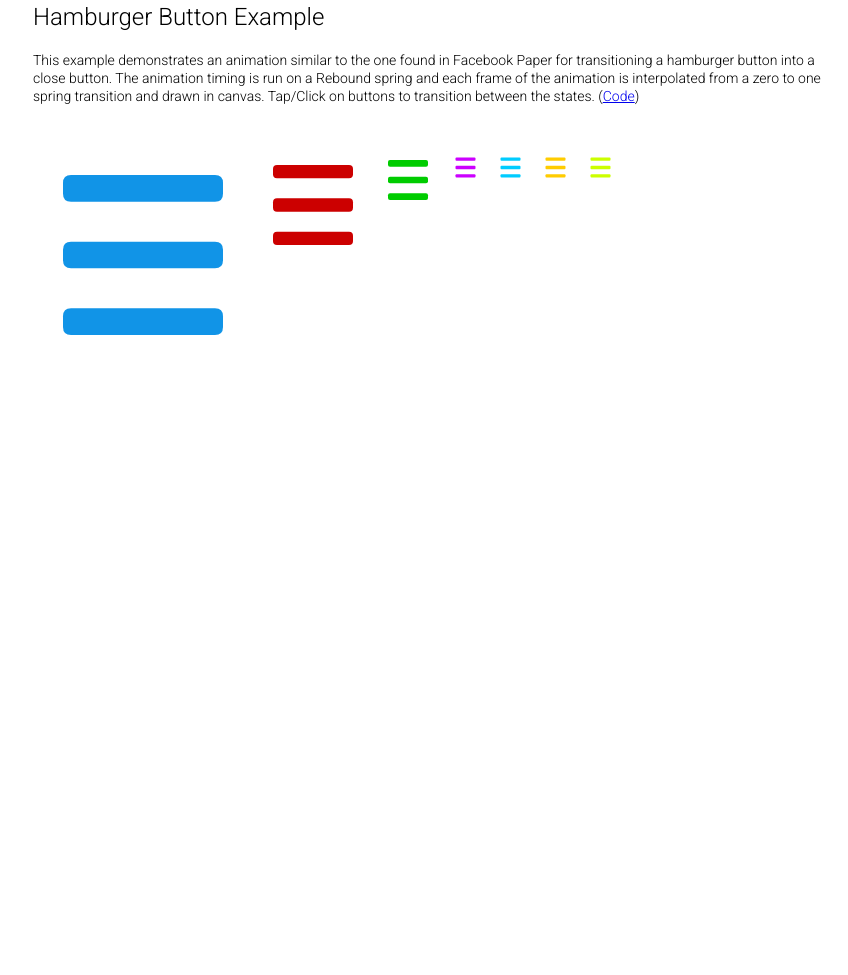
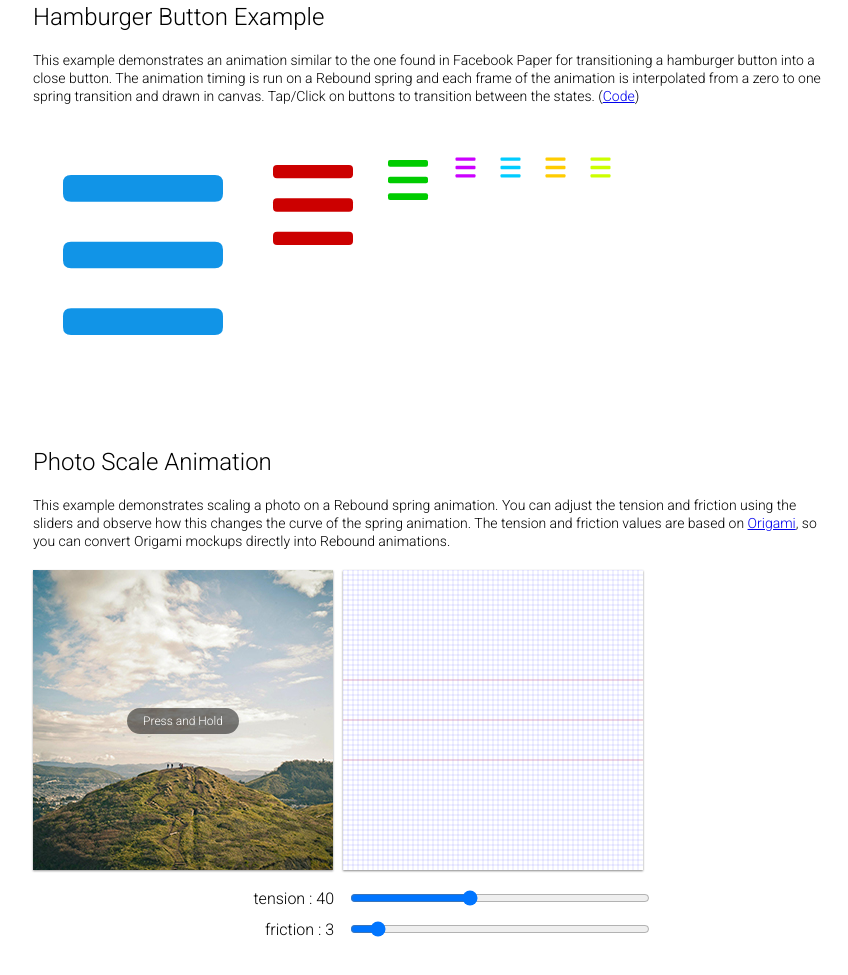
Before and after one commit to facebookarchive/rebound-js, a website: page examples/index.html in a window 1280 px wide. Shown: the part 211-1186 px from the top of the page, without its empty margins (207-1055 px from the left). Before the commit the page ends 800 px from the top, so only its background shows below. Drawn offline with Linux system fonts and the light colour scheme; a web font is replaced by a local one.

Commit message:
add the scaling example from the rebound project page

```diff
--- a/examples/hamburgerButton.js
+++ b/examples/hamburgerButton.js
@@ -139,26 +139,6 @@
     }
   });
 
-  // Create a couple of utilities.
-
-  var slice = Array.prototype.slice;
-  var concat = Array.prototype.concat;
-
-  function bind(func, context) {
-    args = slice.call(arguments, 2);
-    return function() {
-      func.apply(context, concat.call(args, slice.call(arguments)));
-    };
-  }
-
-  function extend(target, source) {
-    for (var key in source) {
-      if (source.hasOwnProperty(key)) {
-        target[key] = source[key];
-      }
-    }
-  }
-
   // Export the control.
   if (typeof exports != 'undefined') {
     extend(exports, hb);
--- a/examples/index.html
+++ b/examples/index.html
@@ -2,11 +2,18 @@
 <html>
 <head>
   <title>Rebound JS</title>
+  <link href="http://fonts.googleapis.com/css?family=Droid+Sans+Mono|Roboto:400,300,700" rel="stylesheet" type="text/css">
+
   <script type="text/javascript" src="../rebound.js"></script>
+
+  <script type="text/javascript" src="util.js"></script>
   <script type="text/javascript" src="hamburgerButton.js"></script>
+  <script type="text/javascript" src="photoScaleExample.js"></script>
   <script type="text/javascript" src="example.js"></script>
+
   <link rel="stylesheet" type="text/css" href="main.css" />
-  <link href="http://fonts.googleapis.com/css?family=Droid+Sans+Mono|Roboto:400,300,700" rel="stylesheet" type="text/css">
+  <link rel="stylesheet" type="text/css" href="photoScaler.css" />
+
   <link rel="icon" href="images/favicon.ico" type="image/x-icon">
 </head>
 <body>
@@ -19,6 +26,8 @@
         with <a href="http://www.github.com/facebook/rebound-js" target="_blank">rebound-js</a>.
       </div>
     </div>
+
+    <!-- Hamburger Menu -->
     <div class="exampleHeader">
       <h2 class="exampleTitle">Hamburger Button Example</h2>
       <div class="exampleDescription">
@@ -28,7 +37,36 @@
         from a zero to one spring transition and drawn in canvas. Tap/Click on buttons
         to transition between the states. (<a href="https://github.com/facebook/rebound-js/blob/master/examples/hamburgerButton.js" target="_blank">Code</a>)
       </div>
-      <div id="hamburgerButtonExample" class="exampleContainer">
+    </div>
+    <div id="hamburgerButtonExample" class="exampleContainer">
+    </div>
+
+    <br />
+    <!-- Photo Scaler -->
+    <div class="exampleHeader">
+      <h2 class="exampleTitle">Photo Scale Animation</h2>
+      <div class="exampleDescription">
+        This example demonstrates scaling a photo on a Rebound spring animation. You can adjust the
+        tension and friction using the sliders and observe how this changes the curve of the spring
+        animation. The tension and friction values are based on
+        <a href="http://facebook.github.io/origami/">Origami</a>, so you can convert Origami mockups
+        directly into Rebound animations.
+      </div>
+    </div>
+    <div class="demo_container">
+      <canvas id="graph-canvas" width="600" height="600"></canvas>
+      <div id="example-photo" class="photo" onmousedown="this.className='photo down'">
+        <div class="pill">Press and Hold</div>
+      </div>
+      <div class="controls">
+        <div>
+          <label for="tension">tension : <span id="tension_value">40</span></label>
+          <input type="range" id="tension" name="tension" min="1" max="100" value="40" />
+        </div>
+        <div>
+          <label for="friction">friction : <span id="friction_value">3</span></label>
+          <input type="range" id="friction" name="friction" min="1" max="30" value="3" />
+        </div>
       </div>
     </div>
 
--- a/examples/main.css
+++ b/examples/main.css
@@ -41,6 +41,9 @@
   }
 
 
+  .exampleHeader {
+    margin-bottom: 20px;
+  }
     h2.exampleTitle {
     }
 
@@ -49,6 +52,7 @@
         font-size: 14px;
         line-height: 18px;
       }
+
   .example {
     margin: 10px;
   }
--- /dev/null
+++ b/examples/photoScaleExample.js
@@ -0,0 +1,104 @@
+var example1 = function() {
+  var springSystem = new rebound.SpringSystem();
+  var spring = createSpring(springSystem, 40, 3);
+  var springConfig = spring.getSpringConfig();
+  var photo = document.getElementById('example-photo');
+  spring.addListener({
+    el: null,
+    onSpringUpdate: function(spring) {
+      this.el = this.el || photo;
+      var val = spring.getCurrentValue();
+      val = mapValueFromRangeToRange(val, 0, -1, 1, 0.5);
+      scale(this.el, val);
+    }
+  });
+
+  var scalingExample = document.getElementById('scaling-example');
+
+  var canvas = document.getElementById('graph-canvas');
+  var ctx = canvas.getContext('2d');
+  var graphScale = 80;
+
+  var graphingSpringSystemListener = new GraphingSpringSystemListener()
+
+  drawGridLines(canvas, ctx, graphScale);
+
+  var time = 0;
+
+  function GraphingSpringSystemListener() {
+    this.height = canvas.height;
+    this.width = canvas.width;
+    this.lastTime = 0;
+  };
+
+  extend(GraphingSpringSystemListener.prototype, {
+    onBeforeIntegrate: function() {
+    },
+
+    onAfterIntegrate: function() {
+      time+=3;
+      this.graphSpring(spring, 'black');
+
+      if (time >= 600) {
+        ctx.moveTo(0, canvas.height / 2);
+        ctx.clearRect(0, 0, canvas.width, canvas.height);
+        drawGridLines(canvas, ctx, graphScale);
+        time = 0;
+        graphingSpringSystemListener.lastTime = time;
+        done = true;
+      }
+      this.lastTime = time;
+    },
+
+    graphSpring: function(spring, color) {
+      var x = time;
+      var y = spring.getCurrentValue() * graphScale + this.height / 2;
+      if (this.lastX > x) this.lastX = 1;
+      ctx.beginPath();
+      ctx.moveTo(this.lastTime, spring.lastY || this.height / 2);
+      ctx.strokeStyle = color;
+      ctx.lineWidth = 2;
+      ctx.lineTo(x, y);
+      ctx.stroke();
+      ctx.closePath();
+      spring.lastY = y;
+    }
+  });
+
+  springSystem.addListener(graphingSpringSystemListener);
+
+  photo.addEventListener(downEvt, function() {
+    spring.setEndValue(-1);
+  });
+
+  document.body.addEventListener(upEvt, function() {
+    spring.setEndValue(0);
+  });
+
+  var frictionControl = document.getElementById('friction');
+  var frictionValue = document.getElementById('friction_value');
+  var tensionControl = document.getElementById('tension');
+  var tensionValue = document.getElementById('tension_value');
+
+
+  var onFrictionChange = function() {
+    springConfig.friction =
+      rebound.OrigamiValueConverter.frictionFromOrigamiValue(frictionControl.value);
+    frictionValue.innerHTML = frictionControl.value;
+  };
+
+  var onTensionChange = function() {
+    springConfig.tension =
+      rebound.OrigamiValueConverter.tensionFromOrigamiValue(tensionControl.value);
+    tensionValue.innerHTML = tensionControl.value;
+  };
+
+  frictionControl.addEventListener('change', onFrictionChange);
+  frictionControl.addEventListener('input', onFrictionChange);
+
+  tensionControl.addEventListener('change', onTensionChange);
+  tensionControl.addEventListener('input', onTensionChange);
+};
+
+
+document.addEventListener('DOMContentLoaded', example1);
--- /dev/null
+++ b/examples/photoScaler.css
@@ -0,0 +1,74 @@
+.demo_container {
+  position: relative;
+}
+
+#graph-canvas {
+  width: 300px;
+  height: 300px;
+  box-shadow: 0px 1px 2px #888;
+  left: 310px;
+  position: relative;
+}
+
+.photo {
+  -webkit-transform: scale3d(1,1,1);
+  width: 300px;
+  height: 300px;
+  display: block;
+  box-shadow: 0px 1px 2px #999;
+  position: absolute;
+  top: 0px;
+  left: 0px;
+  background: url(images/landscape.jpg);
+}
+
+.controls {
+  text-align: center;
+  margin: auto;
+  margin-top: 10px;
+  width: 500px;
+}
+
+.controls label {
+  font-weight: 300;
+  font-size: 16px;
+  height: 30px;
+  line-height: 30px;
+  padding-right: 10px;
+  display: inline-block;
+  width: 120px;
+  text-align: right;
+}
+
+.controls input {
+  width: 300px;
+  height: 30px;
+  vertical-align:middle;
+  margin-top: -2px;
+}
+
+.pill {
+  border-radius: 32px;
+  background-color: rgba(0, 0, 0, 0.5);
+  position: absolute;
+  top: 50%;
+  left: 50%;
+  margin-left: -56px;
+  margin-top: -12px;
+  width: 100px;
+  color: #fff;
+  text-align: center;
+  padding: 6px;
+  font-size: 12px;
+  cursor: default;
+  -webkit-transition: opacity 0.3s;
+  -moz-transition: opacity 0.3s;
+  -ms-transition: opacity 0.3s;
+  -o-transition: opacity 0.3s;
+  transition: opacity 0.3s;
+  opacity: 1;
+}
+
+.photo.down .pill{
+  opacity: 0;
+}
--- /dev/null
+++ b/examples/util.js
@@ -0,0 +1,87 @@
+(function() {
+  window.createSpring = function createSpring(springSystem, friction, tension, rawValues) {
+    var spring = springSystem.createSpring();
+    var springConfig;
+    if (rawValues) {
+      springConfig = new rebound.SpringConfig(friction, tension);
+    } else {
+      springConfig = rebound.SpringConfig.fromOrigamiTensionAndFriction(friction, tension);
+    }
+    spring.setSpringConfig(springConfig);
+    spring.setCurrentValue(0);
+    return spring;
+  }
+
+  window.xlat = function xlat(el, x, y) {
+    el.style.mozTransform =
+    el.style.msTransform =
+    el.style.webkitTransform =
+    el.style.transform = 'translate3d(' + x + 'px, ' + y + 'px, 0px)';
+  }
+
+  window.scale = function scale(el, val) {
+    el.style.mozTransform =
+    el.style.msTransform =
+    el.style.webkitTransform =
+    el.style.transform = 'scale3d(' + val + ', ' + val + ', 1)';
+  }
+
+  window.drawGridLines = function(canvas, ctx, graphScale) {
+    ctx.beginPath();
+    ctx.moveTo(0, canvas.height / 2);
+    ctx.lineTo(canvas.width, canvas.height / 2);
+    ctx.moveTo(0, -1 * graphScale + canvas.height / 2);
+    ctx.lineTo(canvas.width, -1 * graphScale + canvas.height / 2);
+    ctx.moveTo(0, 1 * graphScale + canvas.height / 2);
+    ctx.lineTo(canvas.width, 1 * graphScale + canvas.height / 2);
+    ctx.lineWidth = 0.5;
+    ctx.strokeStyle = '#ff0000';
+    ctx.stroke();
+    ctx.closePath();
+    ctx.lineWidth = 0.25;
+    ctx.beginPath();
+    for (var i = 0; i < 600; i+= 10) {
+      ctx.moveTo(0, i);
+      ctx.lineTo(canvas.width, i);
+    }
+    for (var i = 0; i < 600; i+=10) {
+      ctx.moveTo(i, 0);
+      ctx.lineTo(i, canvas.height);
+    }
+    ctx.strokeStyle = '#0000ff';
+    ctx.stroke();
+    ctx.lineWidth = 1;
+    ctx.closePath();
+  }
+
+  window.mapValueFromRangeToRange = function(value, fromLow, fromHigh, toLow, toHigh) {
+    fromRangeSize = fromHigh - fromLow;
+    toRangeSize = toHigh - toLow;
+    valueScale = (value - fromLow) / fromRangeSize;
+    return toLow + (valueScale * toRangeSize);
+  }
+
+  window.downEvt = window.ontouchstart !== undefined ? 'touchstart' : 'mousedown';
+  window.upEvt = window.ontouchend !== undefined ? 'touchend' : 'mouseup';
+
+  // Create a couple of utilities.
+
+  var slice = Array.prototype.slice;
+  var concat = Array.prototype.concat;
+
+  window.bind = function(func, context) {
+    args = slice.call(arguments, 2);
+    return function() {
+      func.apply(context, concat.call(args, slice.call(arguments)));
+    };
+  }
+
+  window.extend = function(target, source) {
+    for (var key in source) {
+      if (source.hasOwnProperty(key)) {
+        target[key] = source[key];
+      }
+    }
+  }
+
+})();
--- a/rebound.js
+++ b/rebound.js
@@ -810,7 +810,7 @@
   // [Rebound](http://facebook.github.io/rebound).
   // You mostly don't need to worry about this, just use
   // SpringConfig.fromOrigamiTensionAndFriction(v, v);
-  var OrigamiValueConverter = {
+  var OrigamiValueConverter = rebound.OrigamiValueConverter = {
     tensionFromOrigamiValue: function(oValue) {
       return (oValue - 30.0) * 3.62 + 194.0;
     },
```
Also changed, not shown: examples/images/landscape.jpg (added). Lines whose indentation alone changed are shown as unchanged.
